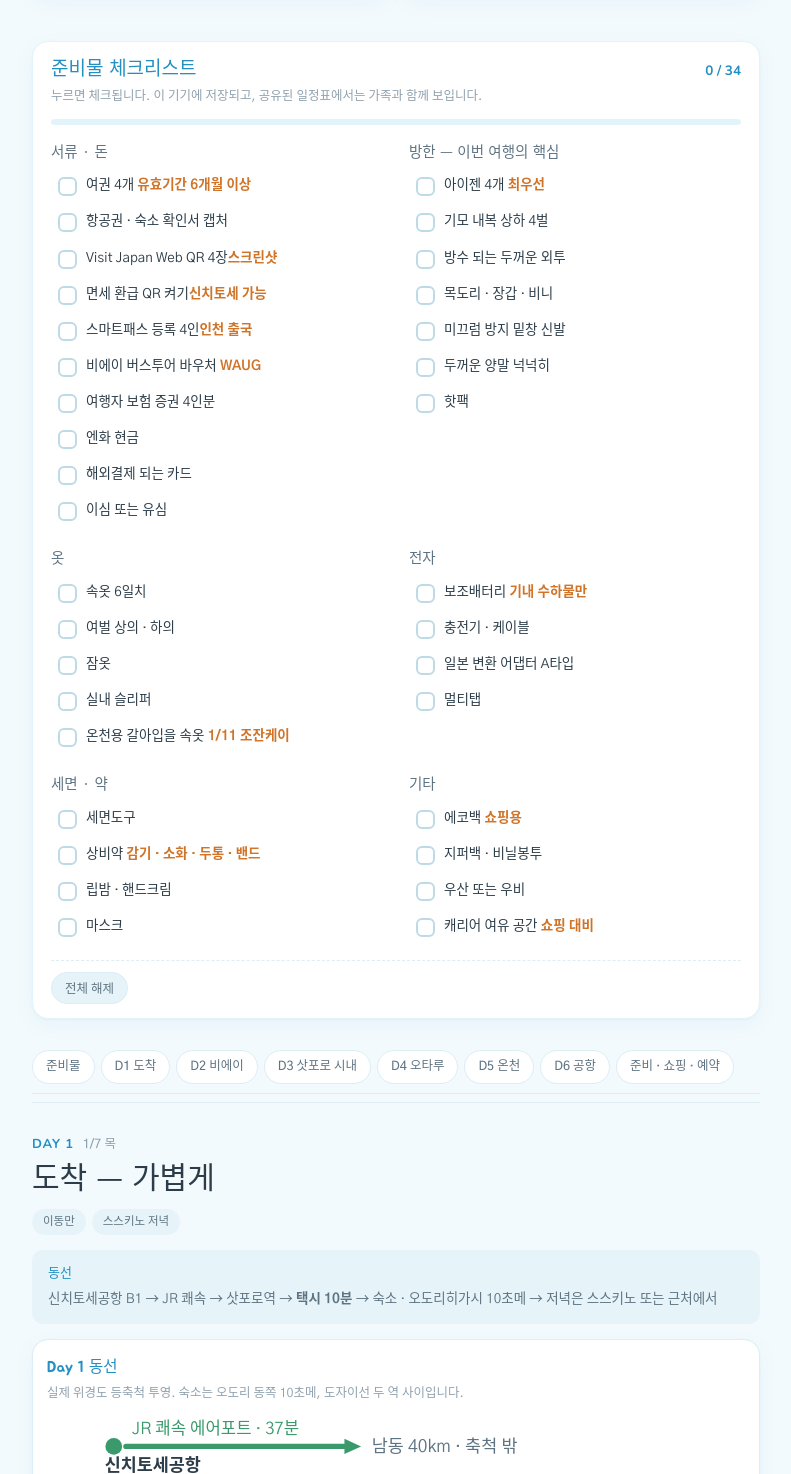
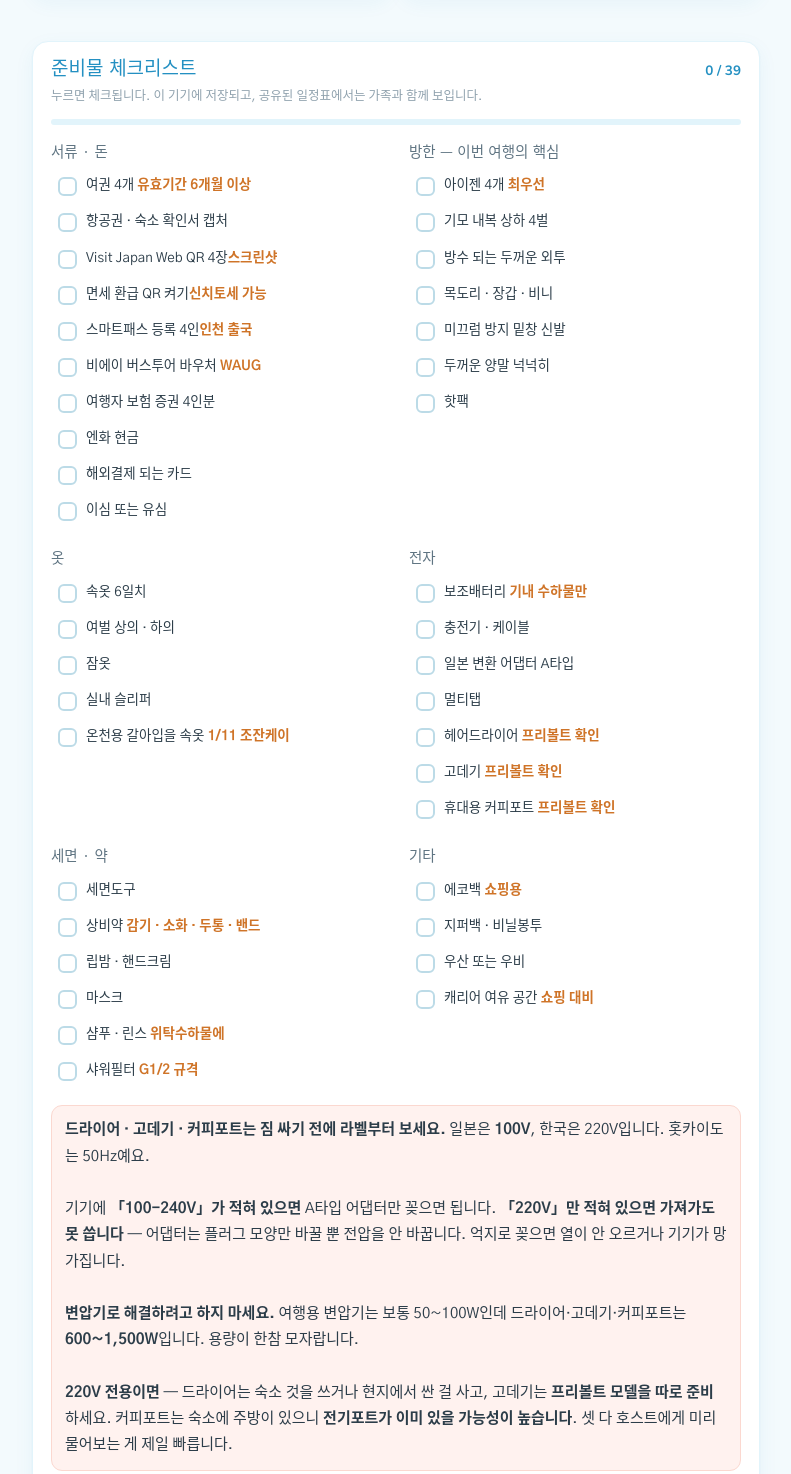
Before and after one commit to yeji-log/sapporo-2027, a plain HTML site: page index.html in a window 1280 px wide. Shown: the part 908-2382 px from the top of the page, without its empty margins (244-1035 px from the left). Drawn offline with nearby package versions, Linux system fonts and the light colour scheme.

Commit message:
일정표 갱신

```diff
--- a/index.html
+++ b/index.html
@@ -273,7 +273,7 @@ footer p{margin:.4em 0}
 </header>
 
 <section class="pack" id="pack">
- <div class="packhead"><h2>준비물 체크리스트</h2><span class="n" id="packcount">0 / 31</span></div>
+ <div class="packhead"><h2>준비물 체크리스트</h2><span class="n" id="packcount">0 / 39</span></div>
  <p class="cap">누르면 체크됩니다. 이 기기에 저장되고, 공유된 일정표에서는 가족과 함께 보입니다.</p>
  <div class="packbar"><i id="packbar"></i></div>
  <div class="packgrid">
@@ -310,12 +310,17 @@ footer p{margin:.4em 0}
  <li><label><input type="checkbox" data-k="e2"><span>충전기 · 케이블</span></label></li>
  <li><label><input type="checkbox" data-k="e3"><span>일본 변환 어댑터 A타입</span></label></li>
  <li><label><input type="checkbox" data-k="e4"><span>멀티탭</span></label></li>
+ <li><label><input type="checkbox" data-k="e5"><span>헤어드라이어 <em>프리볼트 확인</em></span></label></li>
+ <li><label><input type="checkbox" data-k="e6"><span>고데기 <em>프리볼트 확인</em></span></label></li>
+ <li><label><input type="checkbox" data-k="e7"><span>휴대용 커피포트 <em>프리볼트 확인</em></span></label></li>
  </ul></div>
  <div class="packgrp"><h4>세면 · 약</h4><ul>
  <li><label><input type="checkbox" data-k="m1"><span>세면도구</span></label></li>
  <li><label><input type="checkbox" data-k="m2"><span>상비약 <em>감기 · 소화 · 두통 · 밴드</em></span></label></li>
  <li><label><input type="checkbox" data-k="m3"><span>립밤 · 핸드크림</span></label></li>
  <li><label><input type="checkbox" data-k="m4"><span>마스크</span></label></li>
+ <li><label><input type="checkbox" data-k="m5"><span>샴푸 · 린스 <em>위탁수하물에</em></span></label></li>
+ <li><label><input type="checkbox" data-k="m6"><span>샤워필터 <em>G1/2 규격</em></span></label></li>
  </ul></div>
  <div class="packgrp"><h4>기타</h4><ul>
  <li><label><input type="checkbox" data-k="x1"><span>에코백 <em>쇼핑용</em></span></label></li>
@@ -324,6 +329,7 @@ footer p{margin:.4em 0}
  <li><label><input type="checkbox" data-k="x4"><span>캐리어 여유 공간 <em>쇼핑 대비</em></span></label></li>
  </ul></div>
  </div>
+ <p class="note" style="background:var(--alert-soft);border:1px solid var(--alert-line);border-radius:var(--r-s);padding:11px 13px;margin:14px 0 0"><b>드라이어 · 고데기 · 커피포트는 짐 싸기 전에 라벨부터 보세요.</b> 일본은 <b>100V</b>, 한국은 220V입니다. 홋카이도는 50Hz예요.<br><br>기기에 <b>「100-240V」가 적혀 있으면</b> A타입 어댑터만 꽂으면 됩니다. <b>「220V」만 적혀 있으면 가져가도 못 씁니다</b> — 어댑터는 플러그 모양만 바꿀 뿐 전압을 안 바꿉니다. 억지로 꽂으면 열이 안 오르거나 기기가 망가집니다.<br><br><b>변압기로 해결하려고 하지 마세요.</b> 여행용 변압기는 보통 50~100W인데 드라이어·고데기·커피포트는 <b>600~1,500W</b>입니다. 용량이 한참 모자랍니다.<br><br><b>220V 전용이면</b> — 드라이어는 숙소 것을 쓰거나 현지에서 싼 걸 사고, 고데기는 <b>프리볼트 모델을 따로 준비</b>하세요. 커피포트는 숙소에 주방이 있으니 <b>전기포트가 이미 있을 가능성이 높습니다</b>. 셋 다 호스트에게 미리 물어보는 게 제일 빠릅니다.</p>
  <div class="packfoot"><button type="button" id="packreset">전체 해제</button><span class="sync" id="packsync"></span></div>
 </section>
 
@@ -974,6 +980,7 @@ footer p{margin:.4em 0}
  <li>세탁기 · 주방 · 에어컨 · TV · 와이파이. 4.76점, 후기 110개, 호스팅 11년</li>
  <li><b>삿포로 팩토리 도보 14분, 맥주박물관 도보 16분</b> — 1/11 오전이 편해집니다</li>
  <li>조용합니다. 큰 도로를 안 끼고 있어요</li>
+ <li><b>헤어드라이어 · 샴푸 · 전기포트가 있는지는 숙소 정보에 안 적혀 있습니다.</b> 체크인 안내를 받을 때 호스트에게 물어보세요 — 있으면 짐이 그만큼 줄어듭니다</li>
  </ul>
  <p class="note"><b>체크인</b> — 도착 <b>72시간 전</b>에 호스트가 출입 안내를 보냅니다. 프런트 태블릿에서도 체크인 절차가 있어요. <b>스마트 체크인(maneKEY) 등록은 2026년 11월 4일에 끝냈습니다</b> — 4인 전원이라 게스트 카드 작성과 여권 스캔을 건너뜁니다.</p>
  <p class="note"><b>체크아웃 11:00</b> — 모든 문·발코니 잠그고, 잠그고 전기·수도를 끄세요. 열쇠 반납 방법은 예지가 안내합니다. 11시를 넘기면 연장 요금이 붙습니다.</p>
```
